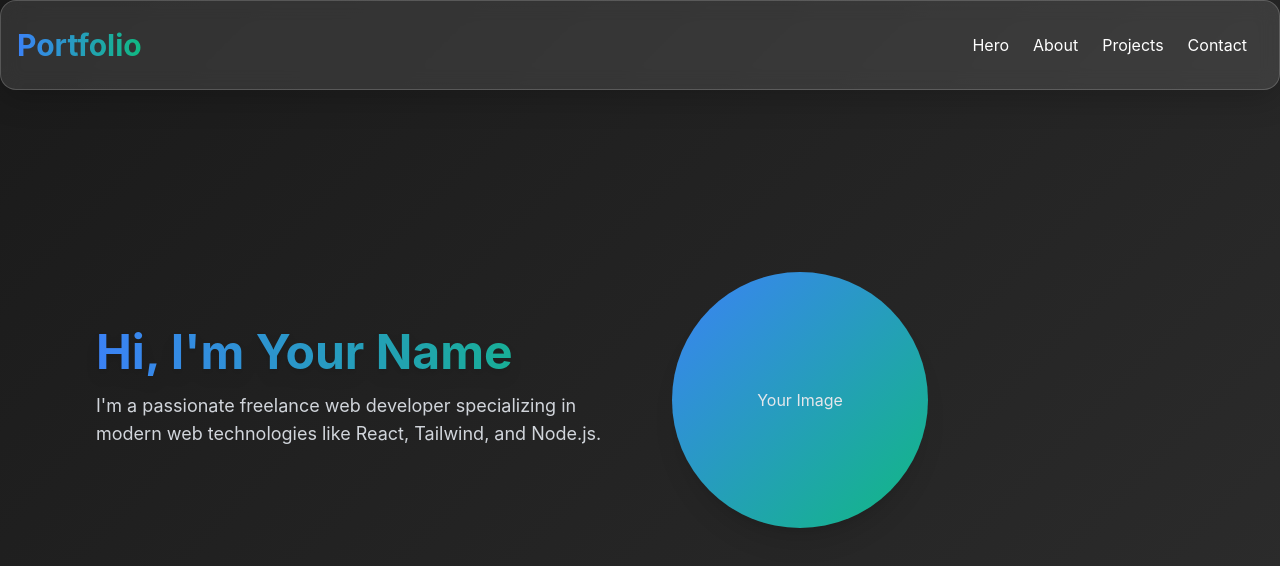
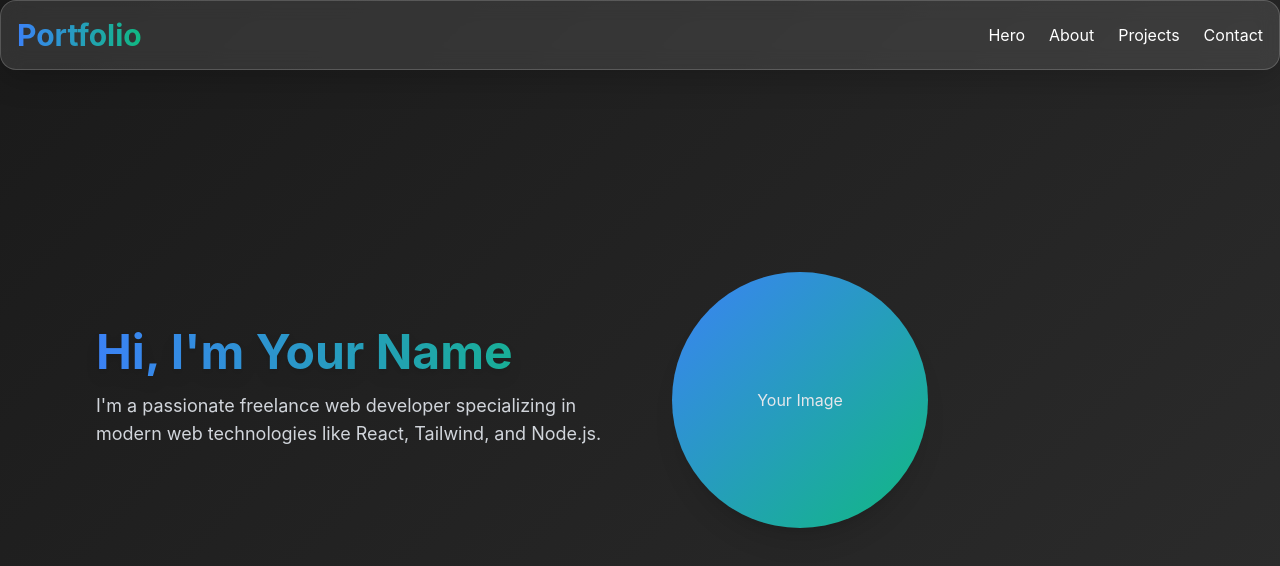
Before and after one commit to Darshan-Paliwal/3D_Portfolio, a React (Vite) app: page / in a window 1280 px wide. Shown: the top 566 px of the page. Built offline with nearby package versions, Linux system fonts and the light colour scheme.

Commit message:
Update Header.jsx

```diff
--- a/src/components/Header.jsx
+++ b/src/components/Header.jsx
@@ -27,16 +27,12 @@ function Header() {
             ☰
           </button>
         </div>
-        <ul
-          className={`${
-            isMenuOpen ? 'block' : 'hidden'
-          } md:flex space-x-4 md:space-x-6 mt-2 md:mt-0 md:space-y-0 space-y-2 absolute md:static top-12 right-4 bg-gray-800 p-4 rounded-md md:bg-transparent`}
-        >
+        <ul className="hidden md:flex space-x-4 md:space-x-6 mt-2 md:mt-0">
           {['hero', 'about', 'projects', 'contact'].map((section) => (
             <li key={section}>
               <button
                 onClick={() => scrollToSection(section)}
-                className="text-sm md:text-base hover:bg-gradient-to-r hover:from-primary hover:to-secondary hover:bg-clip-text hover:text-transparent transition-all duration-300 block"
+                className="text-sm md:text-base hover:bg-gradient-to-r hover:from-primary hover:to-secondary hover:bg-clip-text hover:text-transparent transition-all duration-300"
               >
                 {section.charAt(0).toUpperCase() + section.slice(1)}
               </button>
@@ -44,6 +40,24 @@ function Header() {
           ))}
         </ul>
       </div>
+      {isMenuOpen && (
+        <motion.ul
+          initial={{ opacity: 0, y: -20 }}
+          animate={{ opacity: 1, y: 0 }}
+          className="md:hidden menu-glass mt-4 space-y-2 p-4 rounded-md"
+        >
+          {['hero', 'about', 'projects', 'contact'].map((section) => (
+            <li key={section}>
+              <button
+                onClick={() => scrollToSection(section)}
+                className="text-base hover:bg-gradient-to-r hover:from-primary hover:to-secondary hover:bg-clip-text hover:text-transparent transition-all duration-300 block w-full text-left"
+              >
+                {section.charAt(0).toUpperCase() + section.slice(1)}
+              </button>
+            </li>
+          ))}
+        </motion.ul>
+      )}
     </motion.nav>
   );
 }
```
